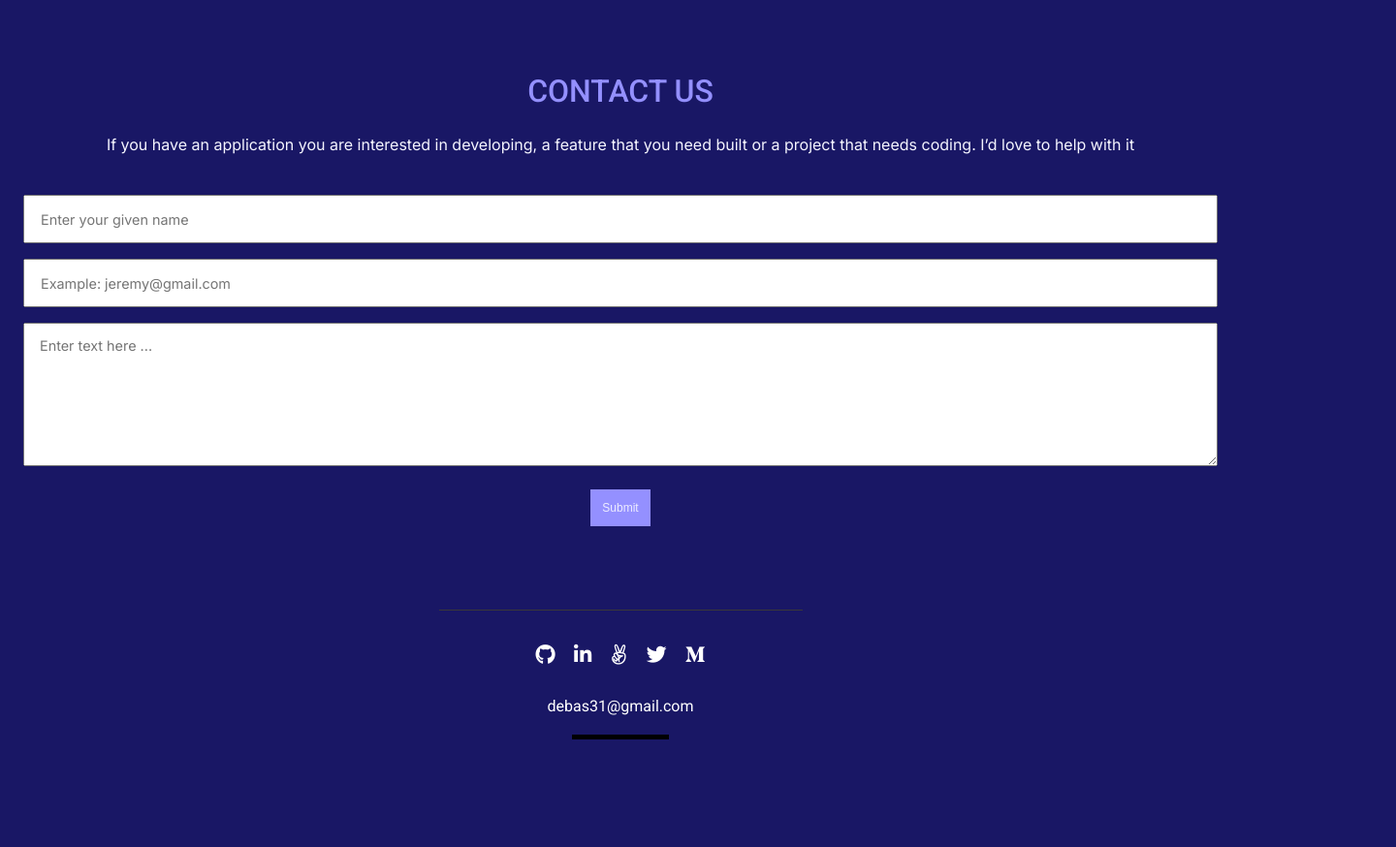
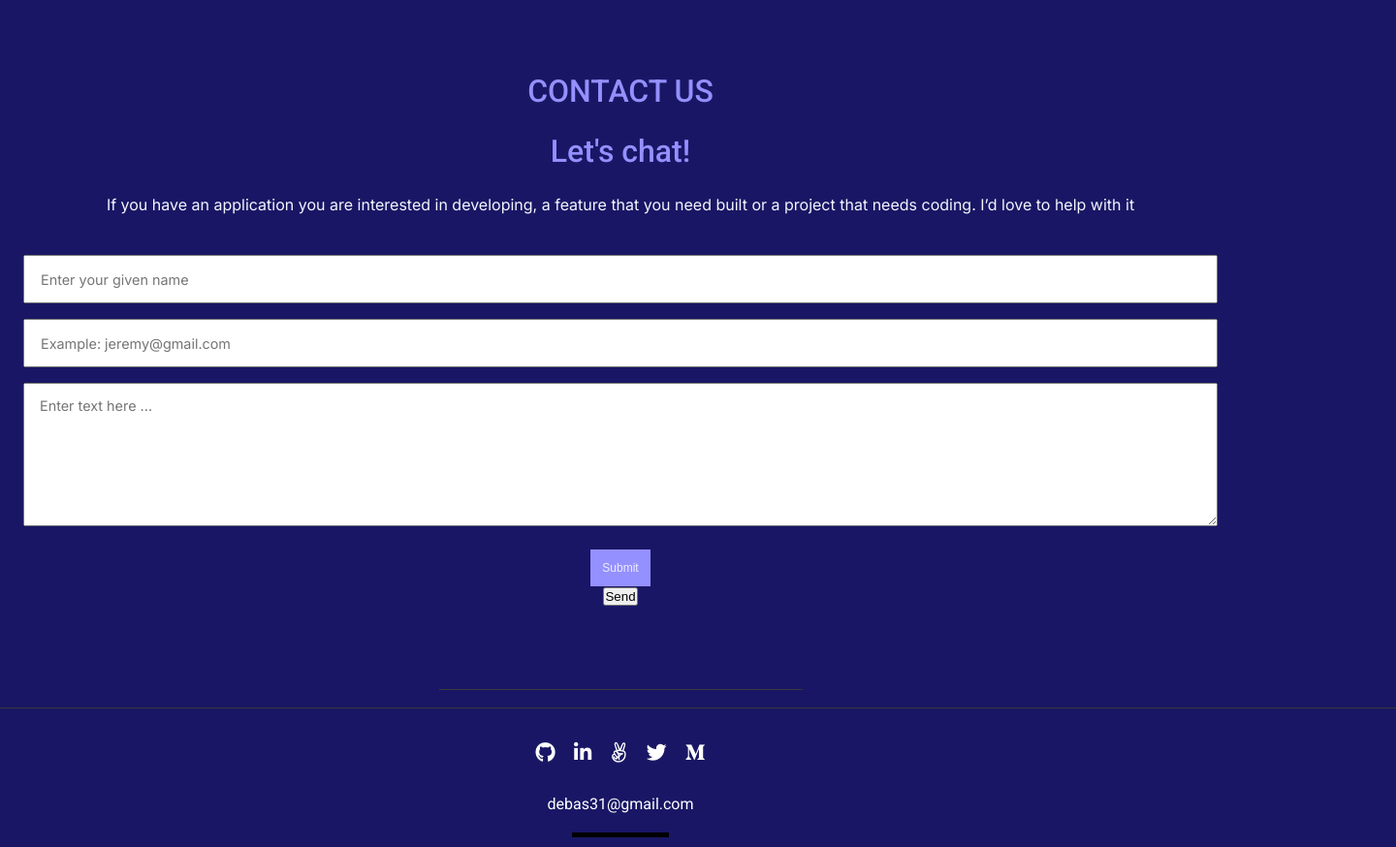
Before and after one commit to Debas-31/dbus-portfolio, a plain HTML site: page index.html in a window 1280 px wide. Shown: the part 6200-7074 px from the top of the page at 97% size, 1440 px wide, since content can reach past the window. Before the commit the page ends 6973 px from the top, so only its background shows below. Drawn offline with Linux system fonts and the light colour scheme.

Commit message:
Add and modify html content in index file

```diff
--- a/index.html
+++ b/index.html
@@ -188,7 +188,8 @@
    <footer id="footer-section" class="footer">
     <div class="footer-content">
       <div class="footer-text">
-        <h2>CONTACT US</h2>
+        <h2 class="contact-us">CONTACT US</h2>
+        <h2 class="let-chat">Let's chat!</h2>
         <p>If you have an application you are interested in developing, a feature that you need built or a project that needs coding. I’d love to help with it </p>
       </div>
       <form action="https://formspree.io/f/xrgrovrb" method="post">
@@ -201,21 +202,23 @@
         </div>
         <div class="contact-btn">
           <button class="btn center-align" type="submit">Submit</button>
+          <button class="center-align-btn" type="submit">Send</button>
         </div>
       </form>
     </div>
    </footer>
   </div>
-  <img src="./image/long-horizontal-line-image.png" alt="long-horizontal-line-image">
-  <div class="div-icons">
+  <img class="footer-mob-line-image" src="./image/long-horizontal-line-image.png" alt="long-horizontal-line-image">
+  <img src="./image/desktop-version-icons/footer-line.png" alt="footer image line" class="footer-line-image">
+  <div id="footer-div-icons" class="div-icons">
     <ul class="social-media-icons">
       <li><a href="https://github.com/Debas-31"> <i class="fab fa-github fa-2x"></i></a></li>
       <li><a href="https://www.linkedin.com/in/debas-gebrengus"> <i class="fab fa-linkedin-in fa-2x"></i></a></li>
       <li><a href="#"><i class="fab fa-angellist fa-2x"></i></a></li>
       <li><a href="https://twitter.com/DEBSH76956492"> <i class="fab fa-twitter fa-2x"></i></a></li> <li><a href="#"><i class="fab fa-medium-m fa-2x"></i></a></li>
     </ul>
-    <a
-   href="#" class="email-address">debas31@gmail.com</a>
+    <div class="link-email"><a
+      href="#" class="email-address">debas31@gmail.com</a></div>
   </div>
 </body>
 </html>
```
